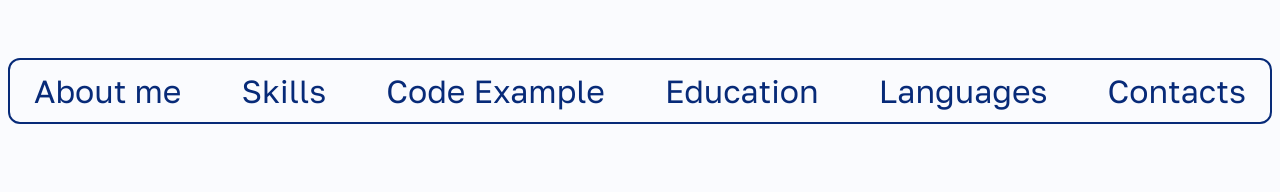
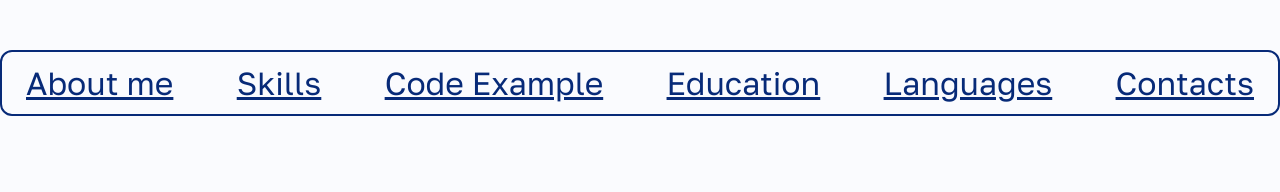
Before and after one commit to aksvass/rsschool-cv-test, a plain HTML site: page index.html in a window 1280 px wide. Shown: the top 192 px of the page. Drawn offline with Linux system fonts and the light colour scheme.

Commit message:
feat: add links

```diff
--- a/index.html
+++ b/index.html
@@ -10,18 +10,20 @@
 
 <body>
   <header>
-    <ul class="nav m">
-      <li>About me</li>
-      <li>Skills</li>
-      <li>Code Example</li>
-      <li>Education</li>
-      <li>Languages</li>
-      <li>Contacts</li>
-    </ul>
+    <nav class="nav">
+      <ul class="anchor-links m">
+        <li><a href="#profile">About me</a></li>
+        <li><a href="#skills">Skills</a></li>
+        <li><a href="#code-example">Code Example</a></li>
+        <li><a href="#education">Education</a></li>
+        <li><a href="#languages">Languages</a></li>
+        <li><a href="#contacts">Contacts</a></li>
+      </ul>
+    </nav>
   </header>
 
   <main>
-    <section class="profile">
+    <section class="profile" id="profile">
       <img src="images/pfp.jpg" alt="avatar picture" class="pfp">
 
       <h1>Aksen Vasilev</h1>
@@ -29,7 +31,7 @@
       <h2>Frontend Developer</h2>
     </section>
 
-    <section class="about-me">
+    <section class="about-me" id="about-me">
       <h3>About me</h3>
 
       <p class="m about-me-text">I am 18 years old, I am a student of the Higher School of Economics, educational
@@ -41,7 +43,7 @@
         tens of hours a week in 2024, so I think I can do it again and get to the end of course.</p>
     </section>
 
-    <section class="skills">
+    <section class="skills" id="skills">
       <h3>Skills</h3>
 
 
@@ -82,7 +84,7 @@
       </ul>
     </section>
 
-    <section class="code-example">
+    <section class="code-example" id="code-example">
       <h3>Code Example</h3>
 
       <pre class="mono code">
@@ -96,7 +98,7 @@ function evenOrOdd(number) {
 </pre>
     </section>
 
-    <section class="education">
+    <section class="education" id="education">
       <h3>Education</h3>
 
       <ul class="m edu-list">
@@ -117,7 +119,7 @@ function evenOrOdd(number) {
       </ul>
     </section>
 
-    <section class="languages">
+    <section class="languages" id="languages">
       <h3>Languages</h3>
 
       <ul class='language-list'>
@@ -143,18 +145,24 @@ function evenOrOdd(number) {
   </main>
 
   <footer>
-    <div class="footer">
+    <div class="footer" id="contacts">
       <ul class="links m">
         <li class="link">
-          <img src="images/logos/rs-school-logo.svg" alt="RSSchool link">
+          <a href="https://rs.school/courses/javascript-ru">
+            <img src="images/logos/rs-school-logo.svg" alt="RSSchool link">
+          </a>
         </li>
 
         <li class="link">
-          <img src="images/logos/telegram-logo.svg" alt="Telegram link">
+          <a href="https://t.me/aksvass">
+            <img src="images/logos/telegram-logo.svg" alt="Telegram link">
+          </a>
         </li>
 
         <li class="link">
-          <img src="images/logos/github-logo-blue.svg" alt="GitHub link">
+          <a href="https://github.com/aksvass">
+            <img src="images/logos/github-logo-blue.svg" alt="GitHub link">
+          </a>
         </li>
       </ul>
 
--- a/styles/styles.css
+++ b/styles/styles.css
@@ -19,19 +19,26 @@ body {
   font-family: 'Golos Text', Verdana, sans-serif;
   display: flex;
   flex-direction: column;
-  padding: 50px 0px;
+  padding: 206px 0px 50px;
   gap: 100px;
   align-items: center;
 }
 
+header,
 main,
-footer, header {
+footer{
   max-width: 1600px;
+  width: 100%;
 }
+
 
 ul {
   list-style: none;
   padding: 0px;
+}
+
+a {
+  color: var(--blue);
 }
 
 h1,
@@ -91,11 +98,14 @@ h3 {
   border-radius: 12px;
 }
 
-header, main, footer {
-  width: 100%;
+header {
+  position: fixed;
+  top: 50px;
+  z-index: 100;
+  background-color: var(--white);
 }
 
-.nav {
+.anchor-links {
   display: flex;
   justify-content: space-between;
   align-items: center;
@@ -179,6 +189,7 @@ main {
   display: flex;
   align-items: flex-start;
   gap: 12px;
+  align-items: center;
   align-self: stretch;
 }
 
```
